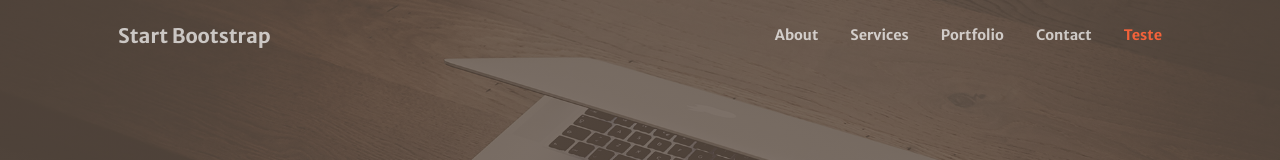
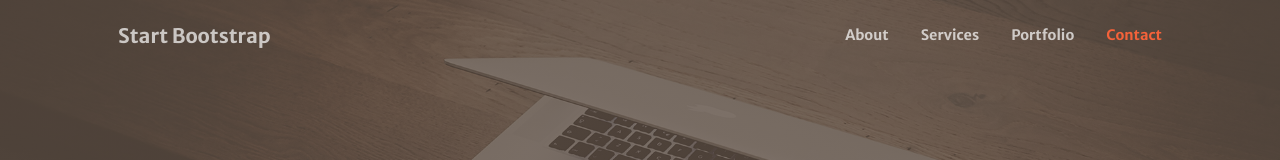
Before and after one commit to StinerMS/Nacional-Sushi, a plain HTML site: page index.html in a window 1280 px wide. Shown: the top 160 px of the page. Drawn offline with nearby package versions, Linux system fonts and the light colour scheme; some packages are replaced by stand-ins of ours; a script that the page names is missing.

Commit message:
Desfazendo alteração teste

```diff
--- a/index.html
+++ b/index.html
@@ -30,7 +30,6 @@
                         <li class="nav-item"><a class="nav-link" href="#services">Services</a></li>
                         <li class="nav-item"><a class="nav-link" href="#portfolio">Portfolio</a></li>
                         <li class="nav-item"><a class="nav-link" href="#contact">Contact</a></li>
-                        <li class="nav-item"><a class="nav-link" href="#contact">Teste</a></li>
                     </ul>
                 </div>
             </div>
```
